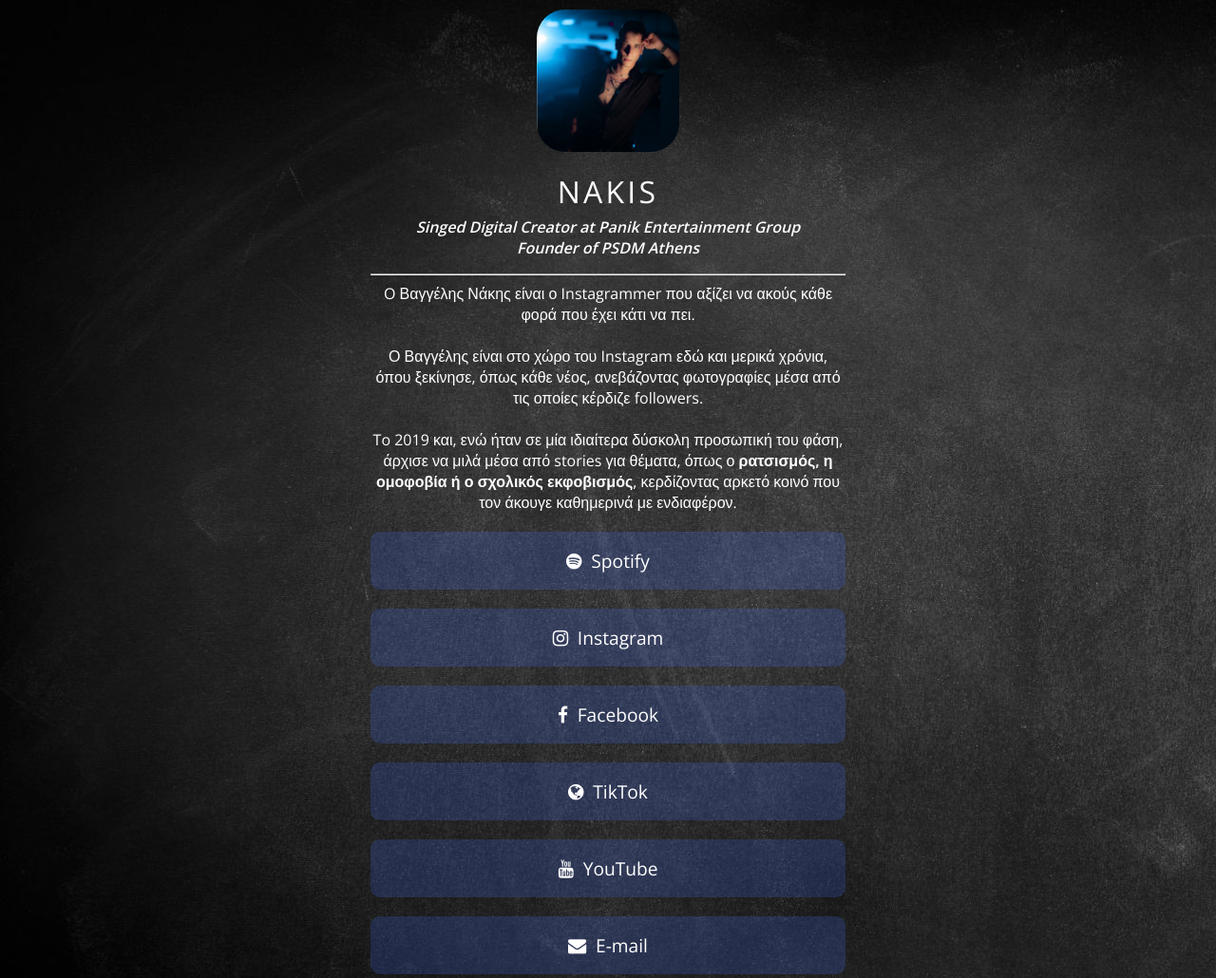
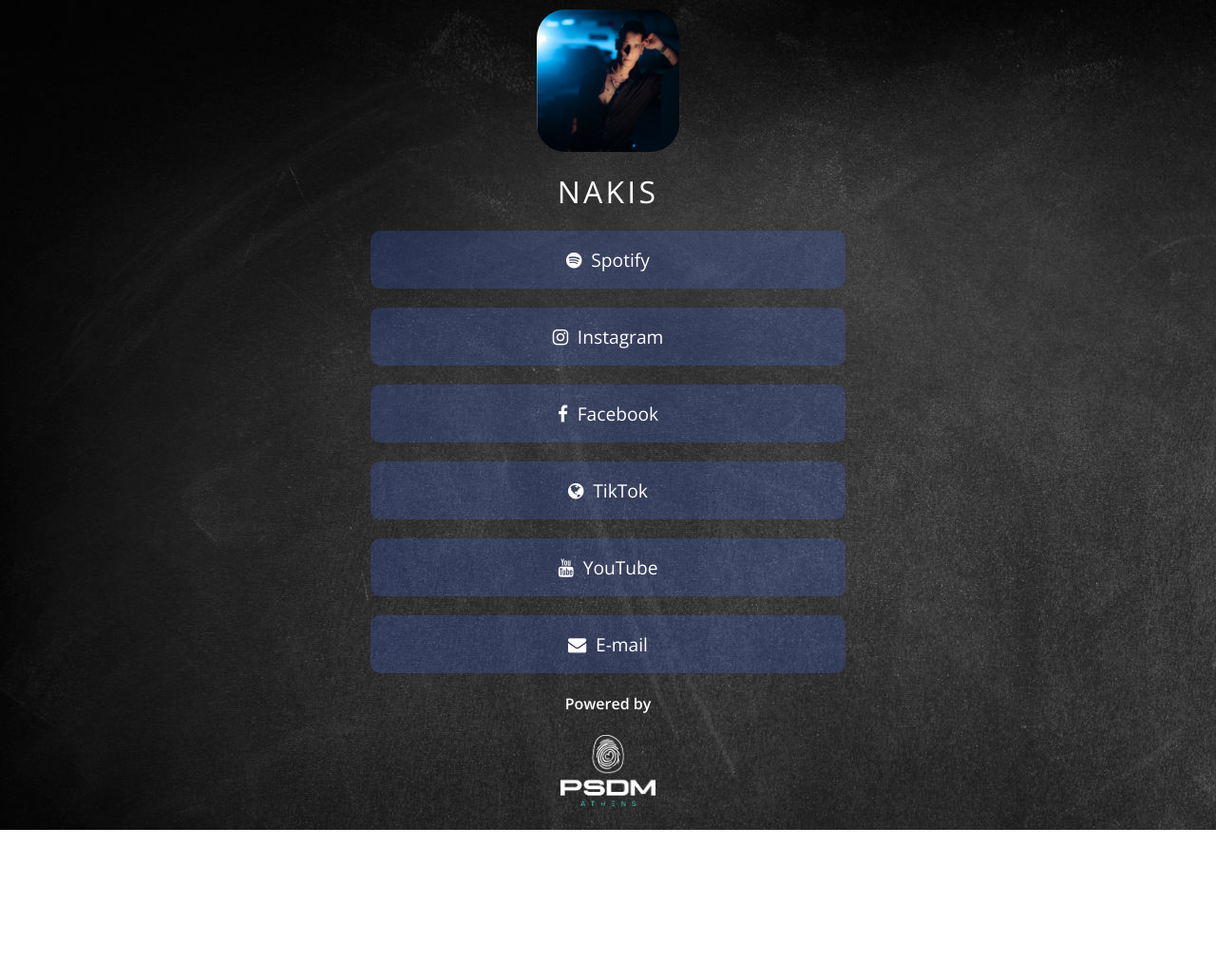
Before and after one commit to psdmgr/vnakis.org, a plain HTML site: page index.html in a window 1280 px wide. Shown: the top 1030 px of the page at 95% size. After the commit the page ends 874 px from the top, so only its background shows below. Drawn offline with nearby package versions, Linux system fonts and the light colour scheme.

Commit message:
Update index.html

```diff
--- a/index.html
+++ b/index.html
@@ -47,16 +47,6 @@
         <img id="userPhoto" src="assets/images/nakis.jpg" alt="Φωτογραφία Βαγγέλης Νάκης">
         <div id="userName">
             <h1>NAKIS</h1>
-            <p><b><i>Singed Digital Creator at Panik Entertainment Group<br>Founder of PSDM Athens</i></p></b>
-            <hr>
-            <p>O Βαγγέλης Νάκης είναι ο Instagrammer που αξίζει να ακούς κάθε φορά που έχει κάτι να πει. <br><br>
-
-
-            Ο Βαγγέλης είναι στο χώρο του Instagram εδώ και μερικά χρόνια, όπου ξεκίνησε, όπως κάθε νέος, ανεβάζοντας φωτογραφίες μέσα από τις οποίες κέρδιζε followers.
-
-            <br><br>To 2019 και, ενώ ήταν σε μία ιδιαίτερα δύσκολη προσωπική του φάση, άρχισε να μιλά μέσα από stories για θέματα,
-             όπως ο <b>ρατσισμός, η ομοφοβία ή ο σχολικός εκφοβισμός</b>, κερδίζοντας αρκετό κοινό που τον άκουγε καθημερινά με ενδιαφέρον.
-            </p>
         </div>
     </div>
     <div id="links">
```
